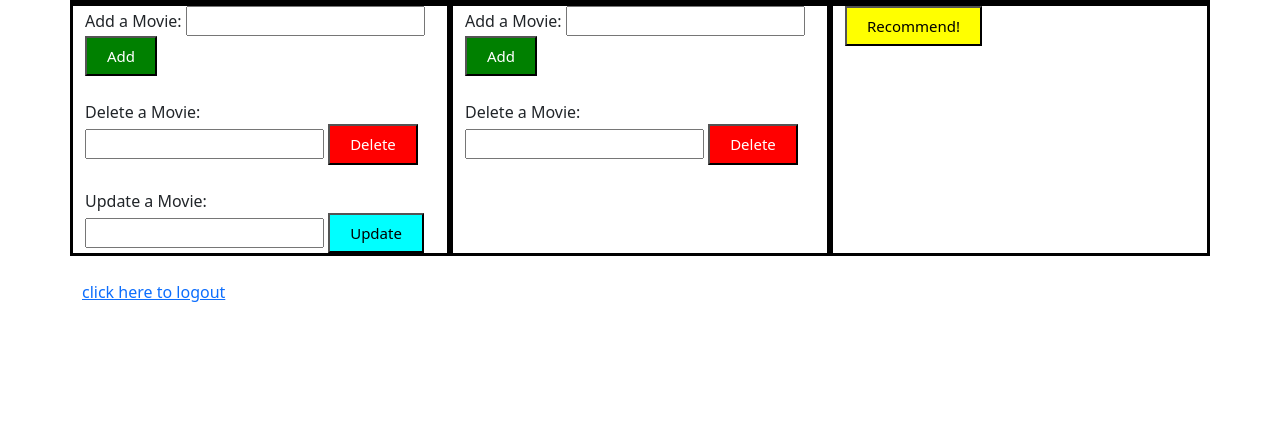
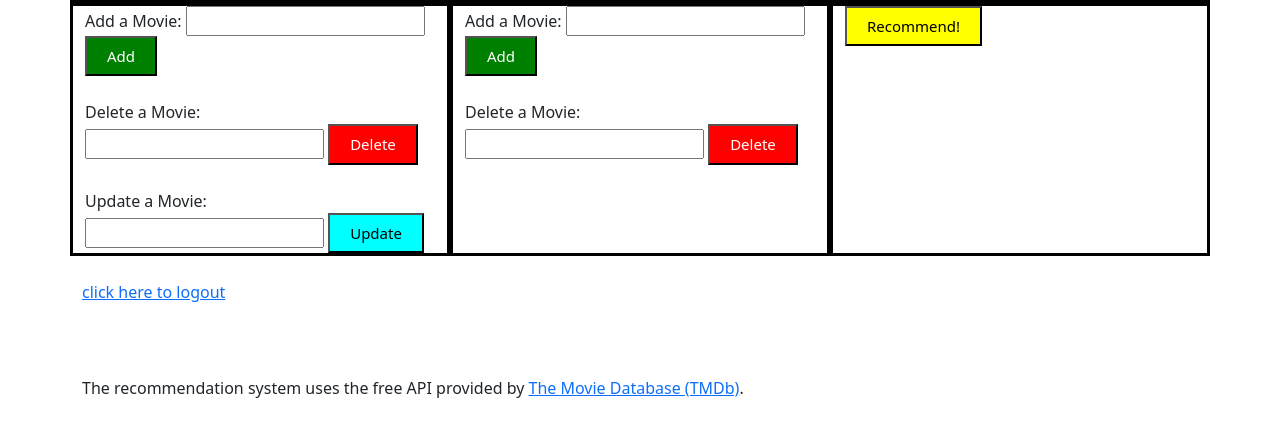
Before and after one commit to haman80/cs326-project-Haman, a website with bundled scripts: page client/index.html in a window 1280 px wide. Shown: the part 228-664 px from the top of the page. Built offline with nearby package versions, Linux system fonts and the light colour scheme; files whose address does not match are found by name.

Commit message:
Attributed the Movie Database

```diff
--- a/client/index.html
+++ b/client/index.html
@@ -118,6 +118,13 @@
         <div>
       </div>
       <br/><a href="/logout">click here to logout</a>
+      <br/>
+      <br/>
+      <br/>
+      <br/>
+      <div>
+        The recommendation system uses the free API provided by <a href="https://www.themoviedb.org/">The Movie Database (TMDb)</a>.
+      </div>
 
   </body>
 </html>
```
